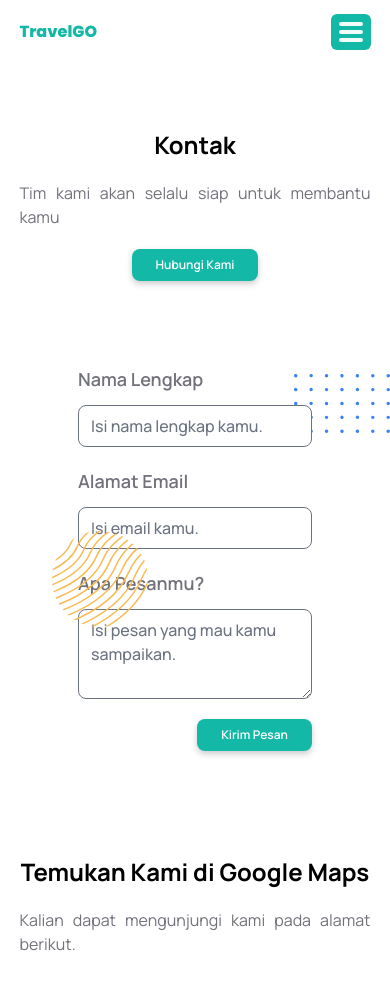
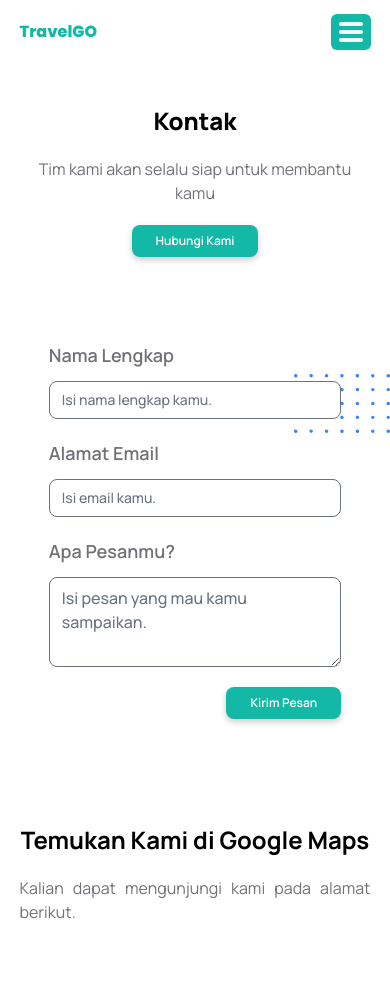
Before and after one commit to RezaBagusS/fe_TravelGo, a React (Vite) app: page /kontak in a window 390 px wide. Shown: the top 990 px of the page. Built offline with nearby package versions, Linux system fonts and the light colour scheme; grey boxes are pictures that could not be loaded.

Commit message:
fixing responsive

```diff
--- a/src/component/KontakComp/FormKontak.jsx
+++ b/src/component/KontakComp/FormKontak.jsx
@@ -17,7 +17,7 @@
           ></textarea>
         ) : (
           <input
-            className="text-cust-teal-500 text-base font-medium rounded-lg"
+            className="text-cust-teal-500 text-sm sm:text-base font-medium rounded-lg"
             placeholder={placeHolder}
             type={type}
             id={id}
@@ -29,7 +29,7 @@
 
   return (
     <div className="relative cust-container flex justify-center py-5">
-      <form className="w-8/12 flex flex-col gap-5">
+      <form className="w-10/12 md:w-8/12 flex flex-col gap-5">
         <InputField
           placeHolder={"Isi nama lengkap kamu."}
           id="nama"
@@ -55,7 +55,7 @@
           Kirim Pesan
         </button>
       </form>
-      <div className="absolute bottom-36 left-8 w-24 h-24">
+      <div className="hidden md:absolute bottom-36 left-8 w-24 h-24">
         <img src={ballPattern} className="w-full" alt="MissingIMG" />
       </div>
     </div>
--- a/src/component/KontakComp/HeaderKontak.jsx
+++ b/src/component/KontakComp/HeaderKontak.jsx
@@ -2,12 +2,12 @@
 
 const HeaderKontak = () => {
   return (
-    <div className="pt-16">
+    <div className="pt-10 md:pt-16">
       <div className="cust-container relative flex flex-col gap-5 justify-center items-center py-16">
-        <h1 className="text-2xl z-10 md:text-4xl lg:text-5xl text-center leading-snug font-bold md:font-extrabold">
+        <h1 className="text-2xl z-10 md:text-4xl lg:text-5xl text-center leading-snug font-extrabold">
           Kontak
         </h1>
-        <p className="text-justify md:text-center text-base md:text-xl text-cust-gray-500">
+        <p className="w-11/12 sm:w-full text-center text-base md:text-xl text-cust-gray-500">
           Tim kami akan selalu siap untuk membantu kamu
         </p>
         <button className="w-fit bg-cust-teal-500 hover:bg-cust-teal-500/70 text-white text-xs sm:text-sm font-semibold px-6 py-2 rounded-lg drop-shadow-[0px_3px_3px_rgba(0,0,0,0.2)] transition-all duration-150">
--- a/src/component/VirtualTourComp/CardWisata.jsx
+++ b/src/component/VirtualTourComp/CardWisata.jsx
@@ -11,8 +11,8 @@
         />
       </div>
       <div className="col-span-2 flex flex-col gap-3 justify-center items-start">
-        <h3 className="font-bold text-3xl">{data.title}</h3>
-        <p className="font-semibold text-justify w-97% text-sm leading-snug text-cust-gray-500">
+        <h3 className="font-bold text-xl md:text-3xl">{data.title}</h3>
+        <p className="font-semibold text-justify text-xs sm:text-sm leading-snug text-cust-gray-500">
           {data.desc.length > 170
             ? `${data.desc.substring(0, 170)}...`
             : data.desc}
--- a/src/component/VirtualTourComp/HeaderTittle.jsx
+++ b/src/component/VirtualTourComp/HeaderTittle.jsx
@@ -4,7 +4,7 @@
 const HeaderTittle = () => {
   return (
     <>
-      <div className="cust-container flex justify-center pt-32 pb-10">
+      <div className="cust-container flex justify-center pt-24 md:pt-32 pb-10">
         <div className="relative w-full sm:w-10/12 md:w-9/12 flex flex-col gap-7 justify-center items-center">
           <h1 className="text-2xl z-10 md:text-4xl lg:text-5xl text-center leading-snug font-bold">
             Jelajahi Keindahan Indonesia dengan Virtual Tour
@@ -14,12 +14,12 @@
             Virtual Tour dari TravelGO yang membantu anda untuk menjelajahi
             Indonesia secara online.
           </p>
-          <div className="absolute bottom-20 right-10 w-20 h-20">
+          <div className="hidden md:absolute bottom-20 right-10 w-20 h-20">
             <img src={ballPattern} className="w-full" alt="MissingIMG" />
           </div>
         </div>
       </div>
-      <div className="absolute top-1/2 -translate-y-1/2 right-0 w-24 h-24">
+      <div className="hidden md:absolute top-1/2 -translate-y-1/2 right-0 w-24 h-24">
         <img src={dotPattern} className="w-full" alt="MissingIMG" />
       </div>
     </>
--- a/src/component/VirtualTourComp/TableWisata.jsx
+++ b/src/component/VirtualTourComp/TableWisata.jsx
@@ -38,7 +38,7 @@
 const SearchBar = ({ handleSearch }) => {
   return (
     <div className="w-full flex justify-center">
-      <div className="w-1/3 relative rounded-md overflow-hidden">
+      <div className="w-5/6 md:w-1/3 relative rounded-md overflow-hidden">
         <input
           type="search"
           onChange={(e) => handleSearch(e)}
@@ -78,7 +78,7 @@
   return (
     <div className="cust-container pt-5 pb-10">
       <SearchBar handleSearch={handleSearch} />
-      <div className="w-full flex justify-start pt-5 pb-3 border-b-2">
+      <div className="w-full flex justify-start pt-10 sm:pt-5 pb-3 border-b-2">
         <h2 className="text-cust-gray-500 text-xl">Data Wisata :</h2>
       </div>
       <div className="w-full mt-5">
@@ -86,7 +86,7 @@
             keyword === "" ? "REKOMENDASI WISATA" : `HASIL PENCARIAN : ${keyword}`
         } />
       </div>
-      <div className="py-3 grid grid-cols-2 gap-5">
+      <div className="py-3 grid grid-cols-1 md:grid-cols-2 gap-5">
         {filteredData.map((data) => {
           return <CardWisata data={data} key={data.id} />;
         })}
--- a/src/pages/Eksplorasi.jsx
+++ b/src/pages/Eksplorasi.jsx
@@ -67,13 +67,13 @@
   const HeaderMenu = () => {
     return (
       <div className="grid grid-cols-12 gap-3">
-        <button className="col-span-2 border-2 border-cust-teal-500 hover:border-cust-teal-500/70  hover:bg-cust-teal-500/70 hover:text-white text-sm font-semibold px-4 py-2 rounded-full transition-all duration-150">
+        <button className="col-span-6 md:col-span-2 border-2 border-cust-teal-500 hover:border-cust-teal-500/70  hover:bg-cust-teal-500/70 hover:text-white text-sm font-semibold px-4 py-2 rounded-full transition-all duration-150">
           Eksplorasi
         </button>
-        <button className="col-span-2 border-2 border-cust-teal-500 hover:border-cust-teal-500/70  hover:bg-cust-teal-500/70 hover:text-white text-sm font-semibold px-4 py-2 rounded-full transition-all duration-150">
+        <button className="col-span-6 md:col-span-2 border-2 whitespace-nowrap border-cust-teal-500 hover:border-cust-teal-500/70  hover:bg-cust-teal-500/70 hover:text-white text-sm font-semibold px-3 py-2 rounded-full transition-all duration-150">
           Upload Foto
         </button>
-        <div className="col-span-8">
+        <div className="col-span-12 md:col-span-8">
           <SearchBar />
         </div>
       </div>
@@ -97,7 +97,7 @@
     };
 
     return (
-      <div className="grid grid-cols-12 gap-10 mt-10">
+      <div className="grid grid-cols-12 gap-5 md:gap-10 mt-10">
         {dataWisata.map((data) => {
           return (
             data.id < 5 && (
@@ -111,7 +111,7 @@
                   handleHover();
                   handleMouseLeave();
                 }}
-                className="relative w-full cursor-pointer h-[600px] col-span-4 rounded-3xl overflow-hidden"
+                className="relative w-full cursor-pointer h-fit col-span-6 sm:col-span-4 md:col-span-3 rounded-3xl overflow-hidden"
               >
                 <div
                   className={`w-full h-full absolute bg-black flex justify-center items-center p-2 transition-all duration-500
@@ -152,7 +152,7 @@
 
   return (
     <div className="cust-outer-container text-black">
-      <div className="cust-container py-20">
+      <div className="cust-container pt-20">
         <HeaderMenu />
         <TableIMG />
       </div>
```
